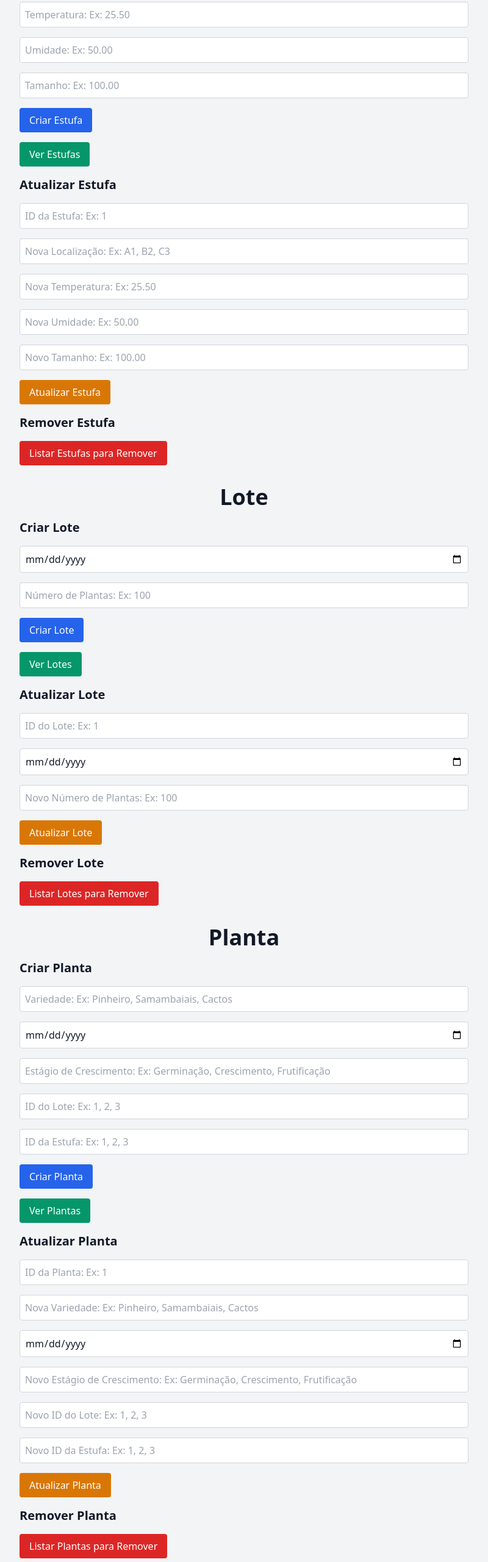
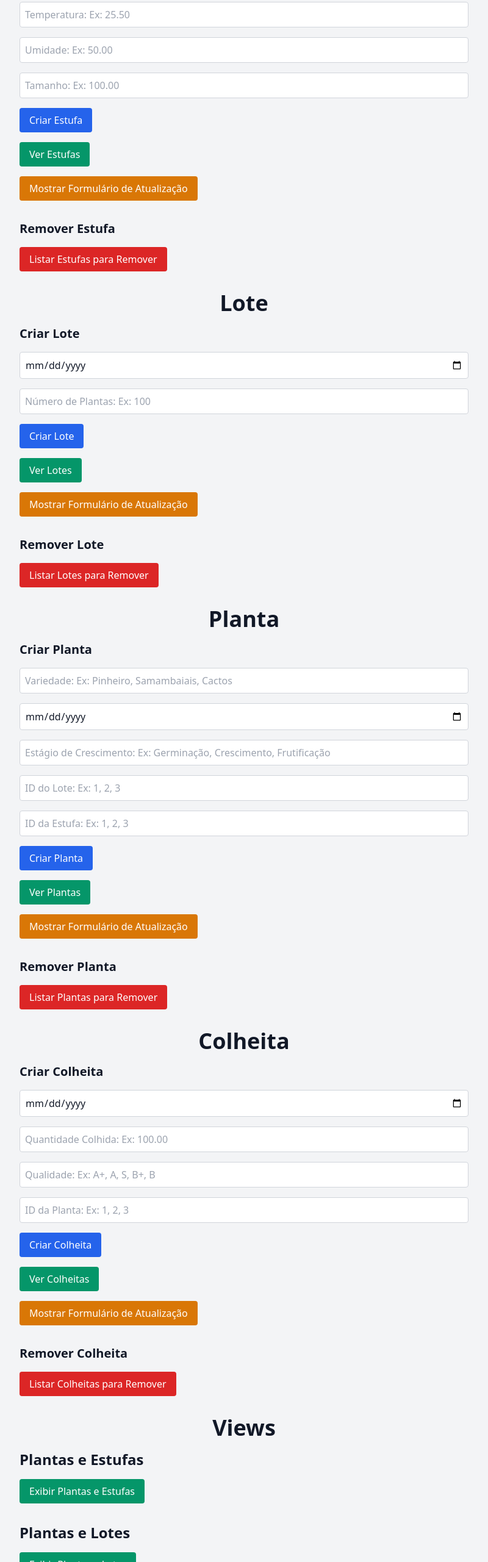
Before and after one commit to kirz4/Banco_De_Dados_Fazenda, an Electron app: page index.html in a window 800 px wide. Shown: the part 239-2800 px from the top of the page at 61% size. Drawn offline with nearby package versions, Linux system fonts and the light colour scheme.

Commit message:
optimizacoes e formatacao para facilitar o uso com o UI

```diff
--- a/actions/colheita.js
+++ b/actions/colheita.js
@@ -117,3 +117,13 @@ async function atualizarColheita() {
     alert(error.message);
   }
 }
+
+// Função para mostrar ou ocultar o formulário de atualização
+function toggleFormularioAtualizarColheita() {
+  const form = document.getElementById("atualizarColheitaForm");
+  if (form.style.display === "none" || form.style.display === "") {
+    form.style.display = "block";
+  } else {
+    form.style.display = "none";
+  }
+}
--- a/actions/estufa.js
+++ b/actions/estufa.js
@@ -109,3 +109,12 @@ async function atualizarEstufa() {
     alert(error.message);
   }
 }
+
+function toggleFormularioAtualizarEstufa() {
+  const form = document.getElementById("atualizarEstufaForm");
+  if (form.style.display === "none" || form.style.display === "") {
+    form.style.display = "block";
+  } else {
+    form.style.display = "none";
+  }
+}
--- a/actions/lote.js
+++ b/actions/lote.js
@@ -105,3 +105,13 @@ async function atualizarLote() {
     alert(error.message);
   }
 }
+
+// Função para mostrar ou ocultar o formulário de atualização
+function toggleFormularioAtualizarLote() {
+  const form = document.getElementById("atualizarLoteForm");
+  if (form.style.display === "none" || form.style.display === "") {
+    form.style.display = "block";
+  } else {
+    form.style.display = "none";
+  }
+}
--- a/actions/planta.js
+++ b/actions/planta.js
@@ -113,3 +113,13 @@ async function atualizarPlanta() {
     alert(error.message);
   }
 }
+
+// Função para mostrar ou ocultar o formulário de atualização
+function toggleFormularioAtualizarPlanta() {
+  const form = document.getElementById("atualizarPlantaForm");
+  if (form.style.display === "none" || form.style.display === "") {
+    form.style.display = "block";
+  } else {
+    form.style.display = "none";
+  }
+}
--- a/index.html
+++ b/index.html
@@ -61,8 +61,14 @@
         </button>
         <div id="listaEstufas" class="mt-4"></div>
 
-        <h3 class="text-xl font-semibold mb-4 mt-4">Atualizar Estufa</h3>
-        <form id="atualizarEstufaForm" class="space-y-4">
+        <button
+          type="button"
+          onclick="toggleFormularioAtualizarEstufa()"
+          class="px-4 py-2 bg-yellow-600 text-white rounded hover:bg-yellow-700 mb-4"
+        >
+          Mostrar Formulário de Atualização
+        </button>
+        <form id="atualizarEstufaForm" class="space-y-4" style="display: none">
           <input
             type="number"
             id="idEstufa"
@@ -96,7 +102,7 @@
           <button
             type="button"
             onclick="atualizarEstufa()"
-            class="px-4 py-2 bg-yellow-600 text-white rounded hover:bg-yellow-700"
+            class="mt-4 px-4 py-2 bg-green-600 text-white rounded hover:bg-green-700"
           >
             Atualizar Estufa
           </button>
@@ -147,8 +153,14 @@
         </button>
         <div id="listaLotes" class="mt-4"></div>
 
-        <h3 class="text-xl font-semibold mb-4 mt-4">Atualizar Lote</h3>
-        <form id="atualizarLoteForm" class="space-y-4">
+        <button
+          type="button"
+          onclick="toggleFormularioAtualizarLote()"
+          class="px-4 py-2 bg-yellow-600 text-white rounded hover:bg-yellow-700 mb-4"
+        >
+          Mostrar Formulário de Atualização
+        </button>
+        <form id="atualizarLoteForm" class="space-y-4" style="display: none">
           <input
             type="number"
             id="idLote"
@@ -170,7 +182,7 @@
           <button
             type="button"
             onclick="atualizarLote()"
-            class="px-4 py-2 bg-yellow-600 text-white rounded hover:bg-yellow-700"
+            class="mt-4 px-4 py-2 bg-green-600 text-white rounded hover:bg-green-700"
           >
             Atualizar Lote
           </button>
@@ -239,8 +251,14 @@
         </button>
         <div id="listaPlantas" class="mt-4"></div>
 
-        <h3 class="text-xl font-semibold mb-4 mt-4">Atualizar Planta</h3>
-        <form id="atualizarPlantaForm" class="space-y-4">
+        <button
+          type="button"
+          onclick="toggleFormularioAtualizarPlanta()"
+          class="px-4 py-2 bg-yellow-600 text-white rounded hover:bg-yellow-700 mb-4"
+        >
+          Mostrar Formulário de Atualização
+        </button>
+        <form id="atualizarPlantaForm" class="space-y-4" style="display: none">
           <input
             type="number"
             id="idPlanta"
@@ -280,7 +298,7 @@
           <button
             type="button"
             onclick="atualizarPlanta()"
-            class="px-4 py-2 bg-yellow-600 text-white rounded hover:bg-yellow-700"
+            class="mt-4 px-4 py-2 bg-green-600 text-white rounded hover:bg-green-700"
           >
             Atualizar Planta
           </button>
@@ -343,8 +361,18 @@
         </button>
         <div id="listaColheitas" class="mt-4"></div>
 
-        <h3 class="text-xl font-semibold mb-4 mt-4">Atualizar Colheita</h3>
-        <form id="atualizarColheitaForm" class="space-y-4">
+        <button
+          type="button"
+          onclick="toggleFormularioAtualizarColheita()"
+          class="px-4 py-2 bg-yellow-600 text-white rounded hover:bg-yellow-700 mb-4"
+        >
+          Mostrar Formulário de Atualização
+        </button>
+        <form
+          id="atualizarColheitaForm"
+          class="space-y-4"
+          style="display: none"
+        >
           <input
             type="number"
             id="idColheita"
@@ -378,7 +406,7 @@
           <button
             type="button"
             onclick="atualizarColheita()"
-            class="px-4 py-2 bg-yellow-600 text-white rounded hover:bg-yellow-700"
+            class="mt-4 px-4 py-2 bg-green-600 text-white rounded hover:bg-green-700"
           >
             Atualizar Colheita
           </button>
```
